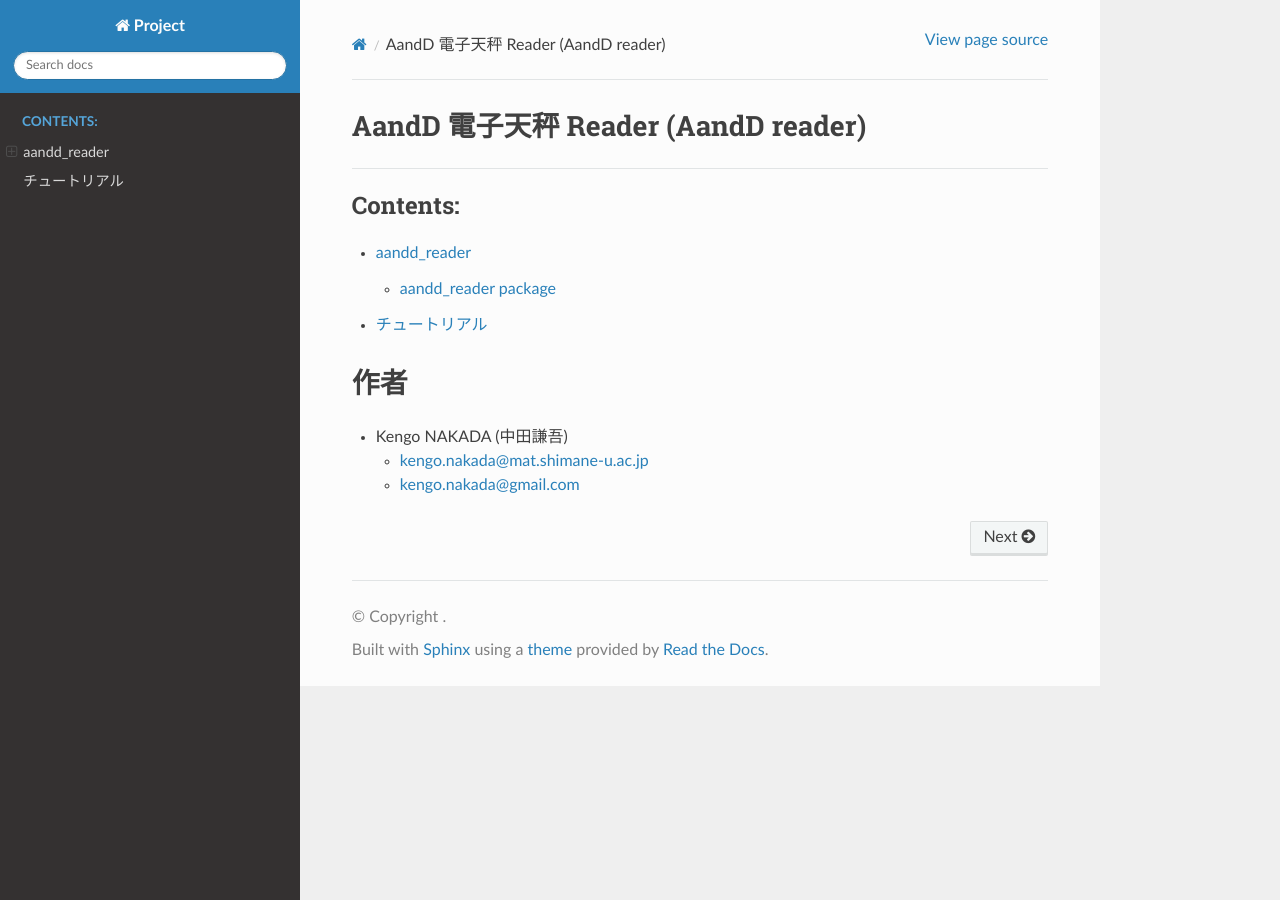
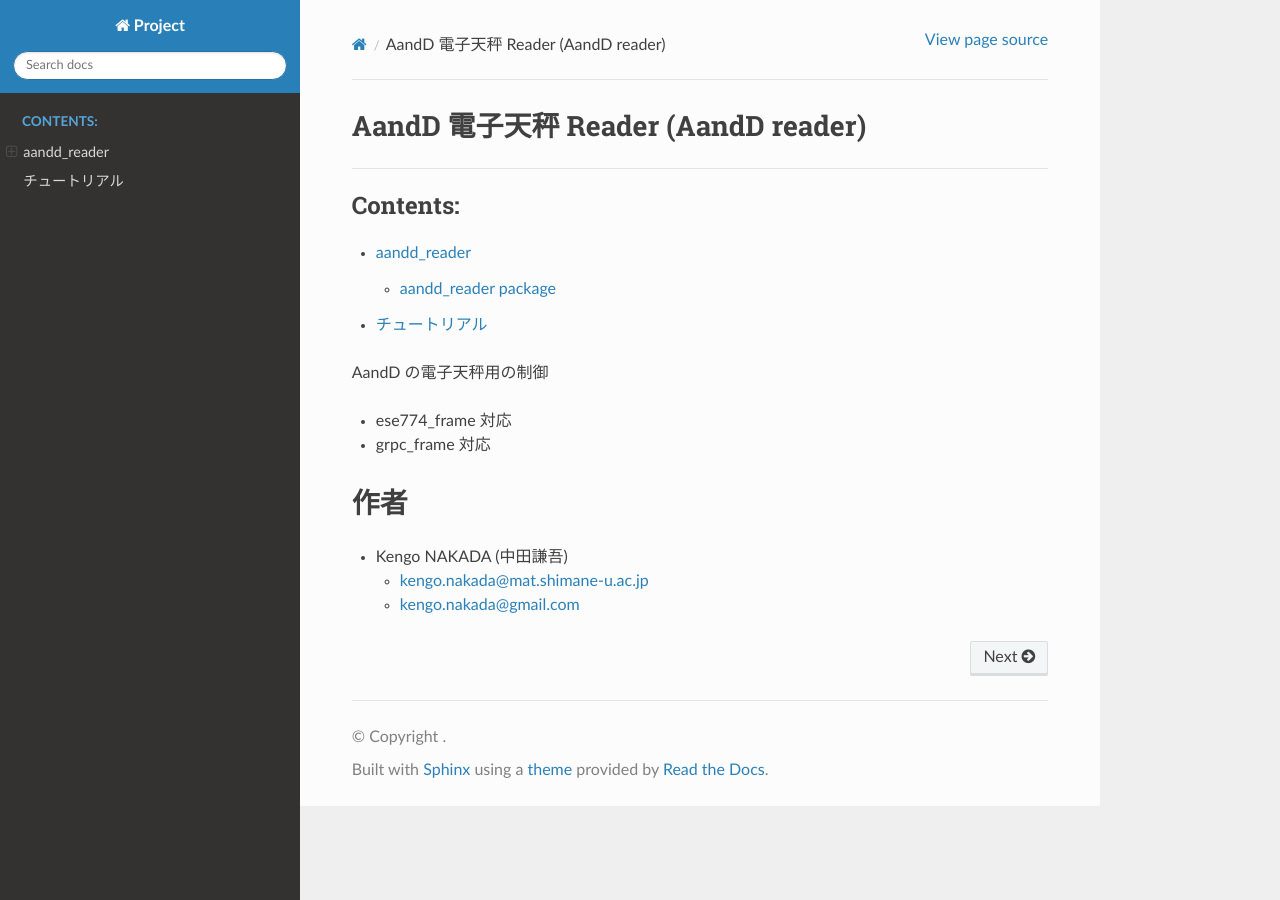
Before and after one commit to ohara-lab-su/aandd_reader, a Sphinx documentation site: the page built from docs/index.md, in a window 1280 px wide. Built offline with Sphinx 7.4.7 and the Read the Docs theme 3.1.0, drawn with Linux system fonts in a browser that asks for light colours.

````diff
--- a/docs/index.md
+++ b/docs/index.md
@@ -10,6 +10,11 @@
 tutorials/intro
 ```
 
+AandD の電子天秤用の制御
+
+- ese774_frame 対応
+- grpc_frame 対応
+
 # 作者
 - Kengo NAKADA (中田謙吾)
   - kengo.nakada@mat.shimane-u.ac.jp
````
